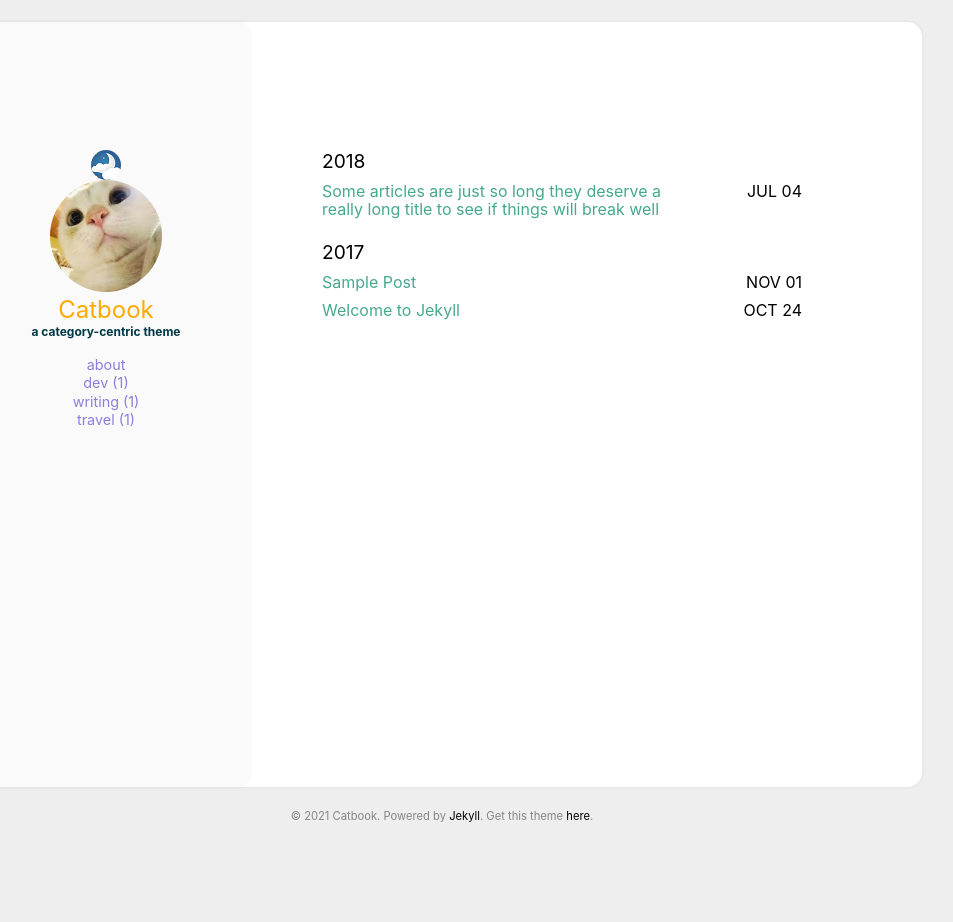
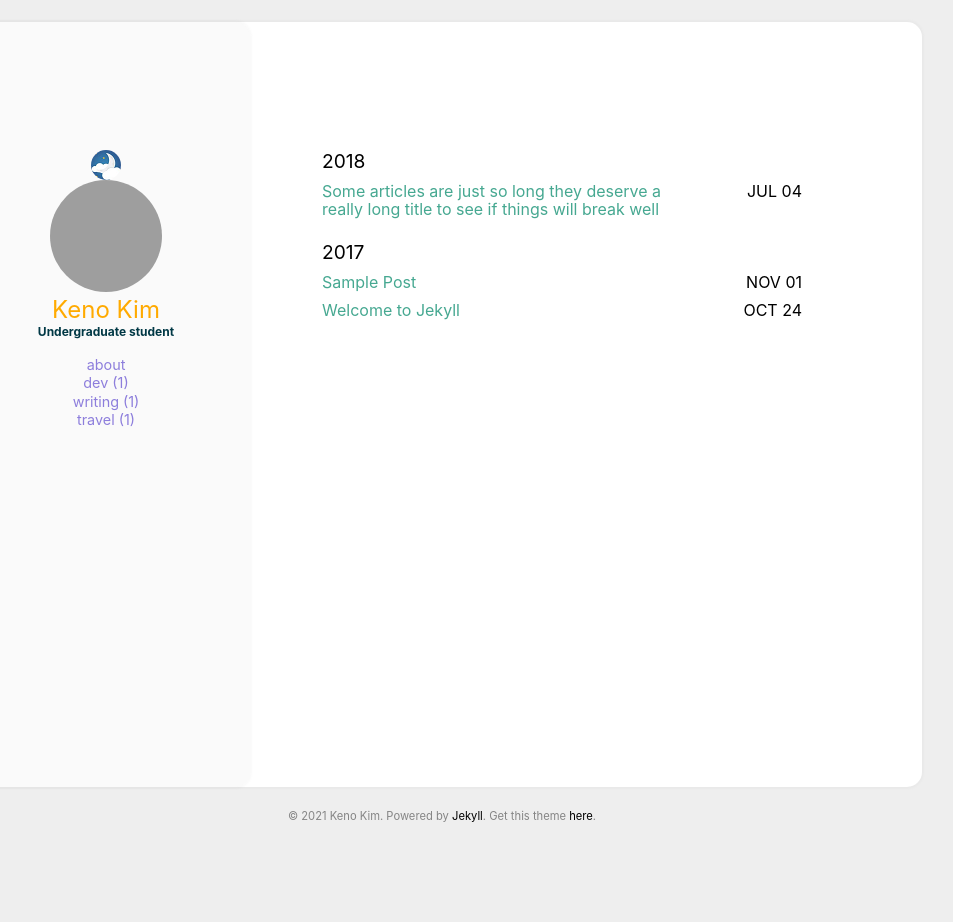
Before and after one commit to kenokim/kenokim.github.io, a Jekyll site: the page built from index.html, in a window 1280 px wide. Shown: the whole page, without its empty margins (198-1151 px from the left). Built offline with Jekyll 4.4.1, drawn with Linux system fonts in a browser that asks for light colours; grey boxes are pictures that could not be loaded.

Commit message:
# Please enter the commit message for your changes. Lines starting
# with '#' will be ignored, and an empty message aborts the commit.
#
# On branch main
# Your branch is up to date with 'origin/main'.
#
# Changes to be committed:
#	modified:   _config.yml
#	new file:   assets/img/veigar.jpeg
#	new file:   categories/study.html
#

```diff
--- a/_config.yml
+++ b/_config.yml
@@ -1,6 +1,6 @@
 
-title: Catbook #Your awesome title
-email: #youremail@domain.com
+title: Keno Story #Your awesome title
+email: keno1413@gmail.com #youremail@domain.com
 description: > # this means to ignore newlines until "baseurl"
   Write an awesome description for your new site here. You can edit this
   line in _config.yml. It will appear in your document head meta (for
@@ -18,10 +18,10 @@ google_analytics: #UA—XXXXXXXX-X
 disqus_shortname: #disqus shortname
 
 user:
-  name: Catbook
-  pic: /assets/img/cat.jpg
-  picAlt: "catbook"
-  job: a category-centric theme
+  name: Keno Kim
+  pic: /assets/img/veigar.jpg
+  picAlt: "Keno Kim"
+  job: Undergraduate student
   aboutme: true # comment this out if you don't need the 'about' page.
 
 exclude:
--- /dev/null
+++ b/categories/study.html
@@ -0,0 +1,6 @@
+---
+layout: page
+type: study
+---
+
+{% include archive.html %}
```
Also changed, not shown: assets/img/veigar.jpeg (added).
